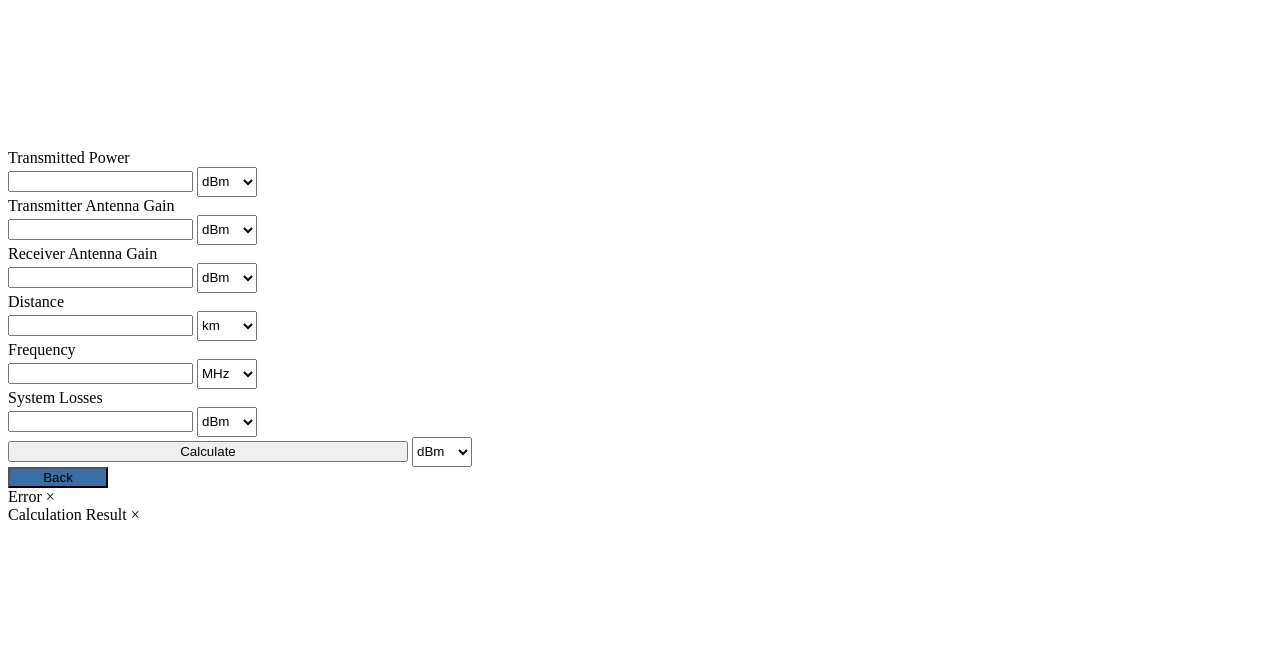
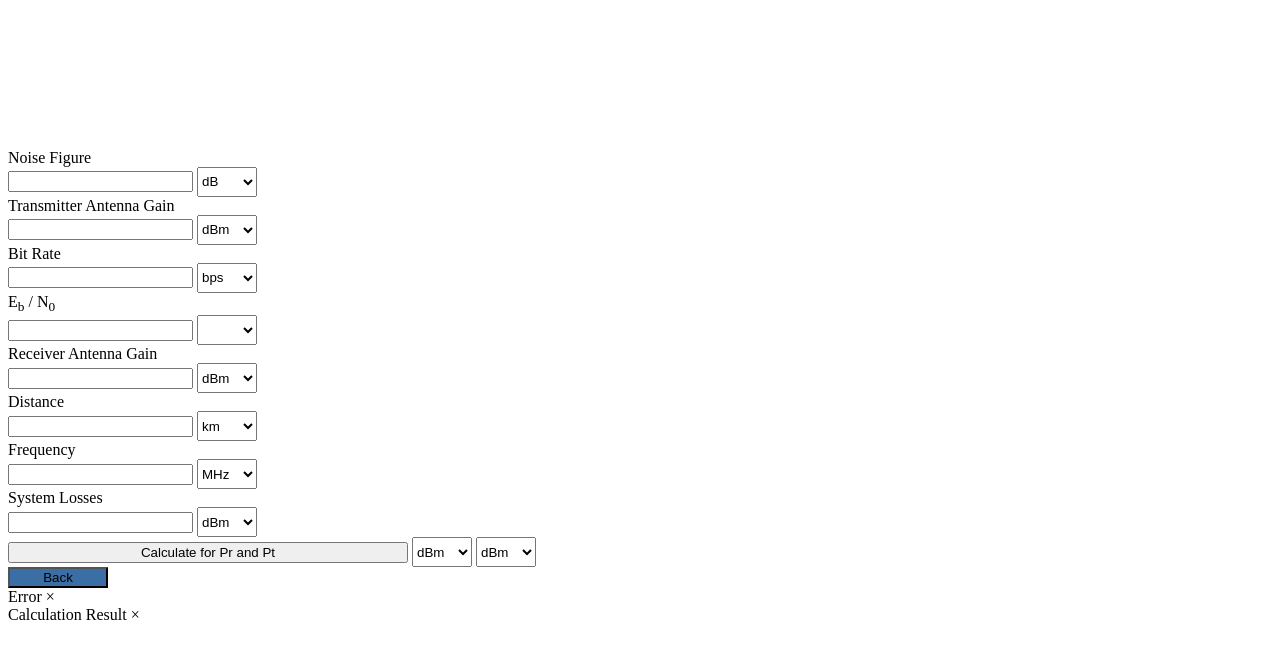
Before and after one commit to RaghadMusleh1/Wireless, a website with bundled scripts: page linkBudget.html in a window 1280 px wide. Shown: the part 124-782 px from the top of the page. Built offline with nearby package versions, Linux system fonts and the light colour scheme.

Commit message:
Update linkBudget.html

```diff
--- a/linkBudget.html
+++ b/linkBudget.html
@@ -16,13 +16,12 @@
     <div class="top">
       <div class="form-row">
         <div class="form-group">
-          <label>Transmitted Power</label>
+          <label>Noise Figure</label>
           <div>
-            <input type="number" id="pt">
-            <select id="ptUnit" style="height:30px; width: 60px;">
-              <option value="dBm">dBm</option>
+            <input type="number" id="nf">
+            <select id="nfUnit" style="height:30px; width: 60px;">
               <option value="dB">dB</option>
-              <option value="watt">watt</option>
+              <option value="unitless">unitless</option>
             </select>
           </div>
         </div>
@@ -35,6 +34,28 @@
               <option value="dBm">dBm</option>
               <option value="dB">dB</option>
               <option value="watt">watt</option>
+            </select>
+          </div>
+        </div>
+      </div>
+
+      <div class="form-row">
+        <div class="form-group">
+          <label>Bit Rate</label>
+          <div>
+            <input type="number" id="br">
+            <select id="brUnit" style="height:30px; width: 60px;">
+              <option value="bps">bps</option>
+              <option value="bps">Kbps</option>
+            </select>
+          </div>
+        </div>
+
+        <div class="form-group">
+          <label>E<sub>b</sub> / N<sub>0</sub></label>
+          <div>
+            <input type="number" id="eb/n0">
+            <select id="eb/n0Unit" style="height:30px; width: 60px;">
             </select>
           </div>
         </div>
@@ -92,8 +113,13 @@
       </div>
       <div class="form-row">
         <div>
-          <button style="width: 400px;" onclick="calculateLinkBudget() ">Calculate</button>
-        <select id="unitType" style="height: 30px;width: 60px;">
+          <button style="width: 400px;" onclick="calculateLinkBudget() ">Calculate for Pr and Pt</button>
+        <select id="prType" style="height: 30px;width: 60px;">
+          <option value="dbm">dBm</option>
+          <option value="db">dB</option>
+          <option value="watt">Watt</option>
+        </select>
+        <select id="ptType" style="height: 30px;width: 60px;">
           <option value="dbm">dBm</option>
           <option value="db">dB</option>
           <option value="watt">Watt</option>
```
